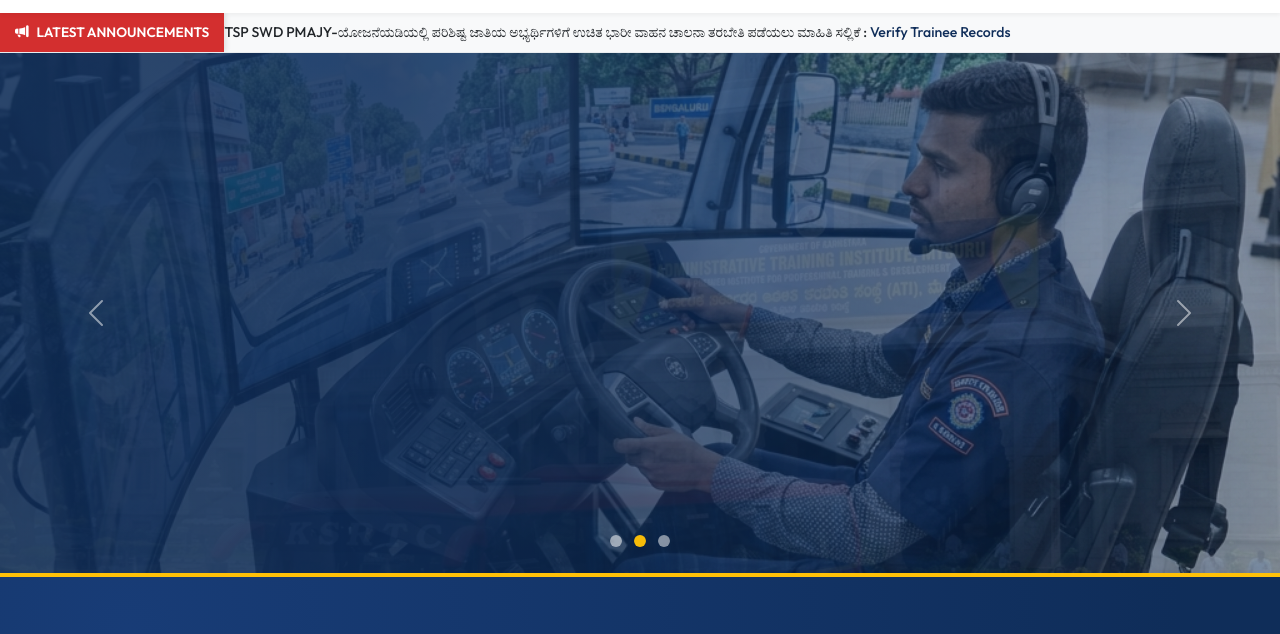
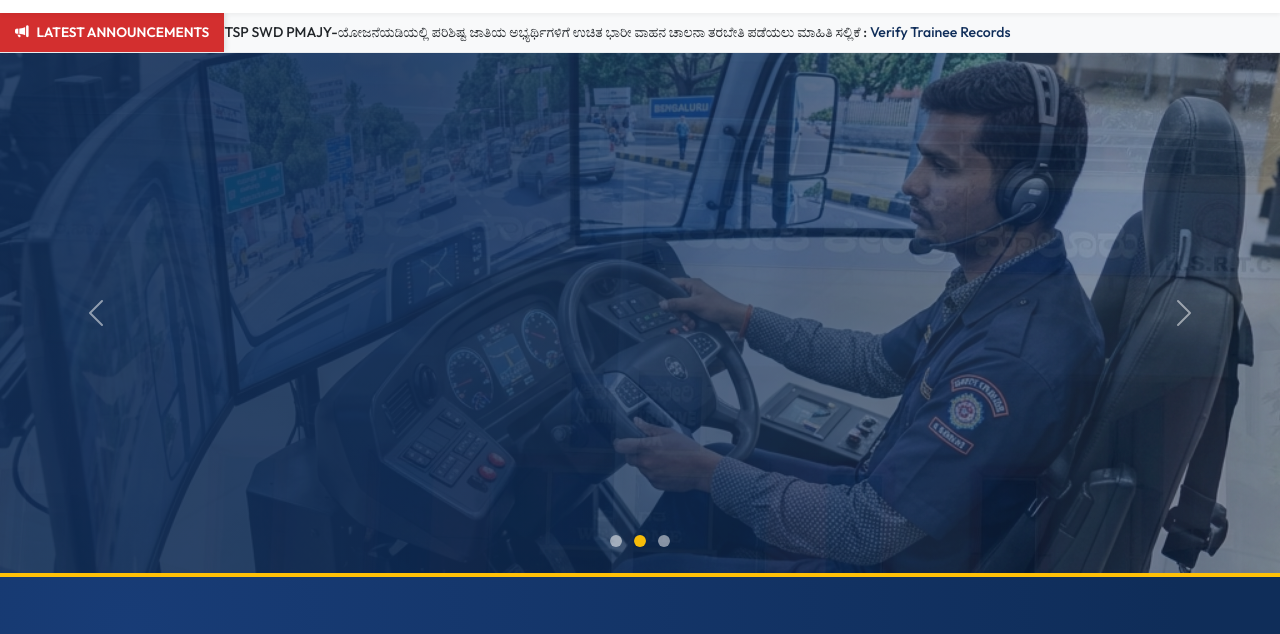
Before and after one commit to babuvijayendrakumar/ksrtc_training_malur, a plain HTML site: page index.html in a window 1280 px wide. Shown: the part 113-747 px from the top of the page. Drawn offline with nearby package versions, Linux system fonts and the light colour scheme.

Commit message:
Update index.html

```diff
--- a/index.html
+++ b/index.html
@@ -119,7 +119,7 @@
 
         <div class="carousel-inner">
             <!-- Slide 1 -->
-            <div class="carousel-item active" style="background-image: url('assets/hero_banner.png');">
+            <div class="carousel-item active" style="background-image: url('assets/banner1.jpeg');">
                 <div class="container h-100">
                     <!--  <div class="hero-caption">
                         <span class="badge bg-danger px-3 py-2 mb-3 text-uppercase fw-bold letter-spacing-1">CTI
```
